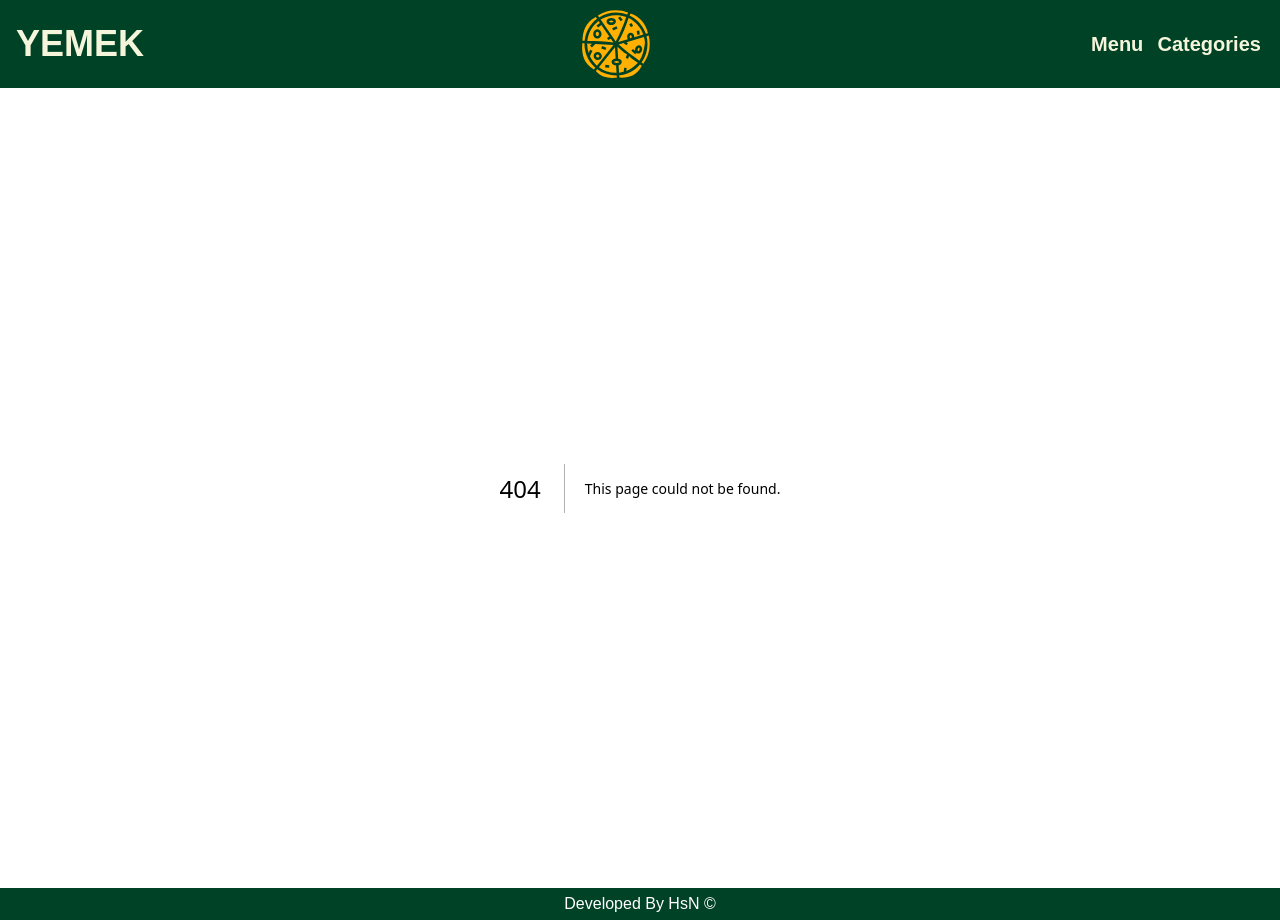
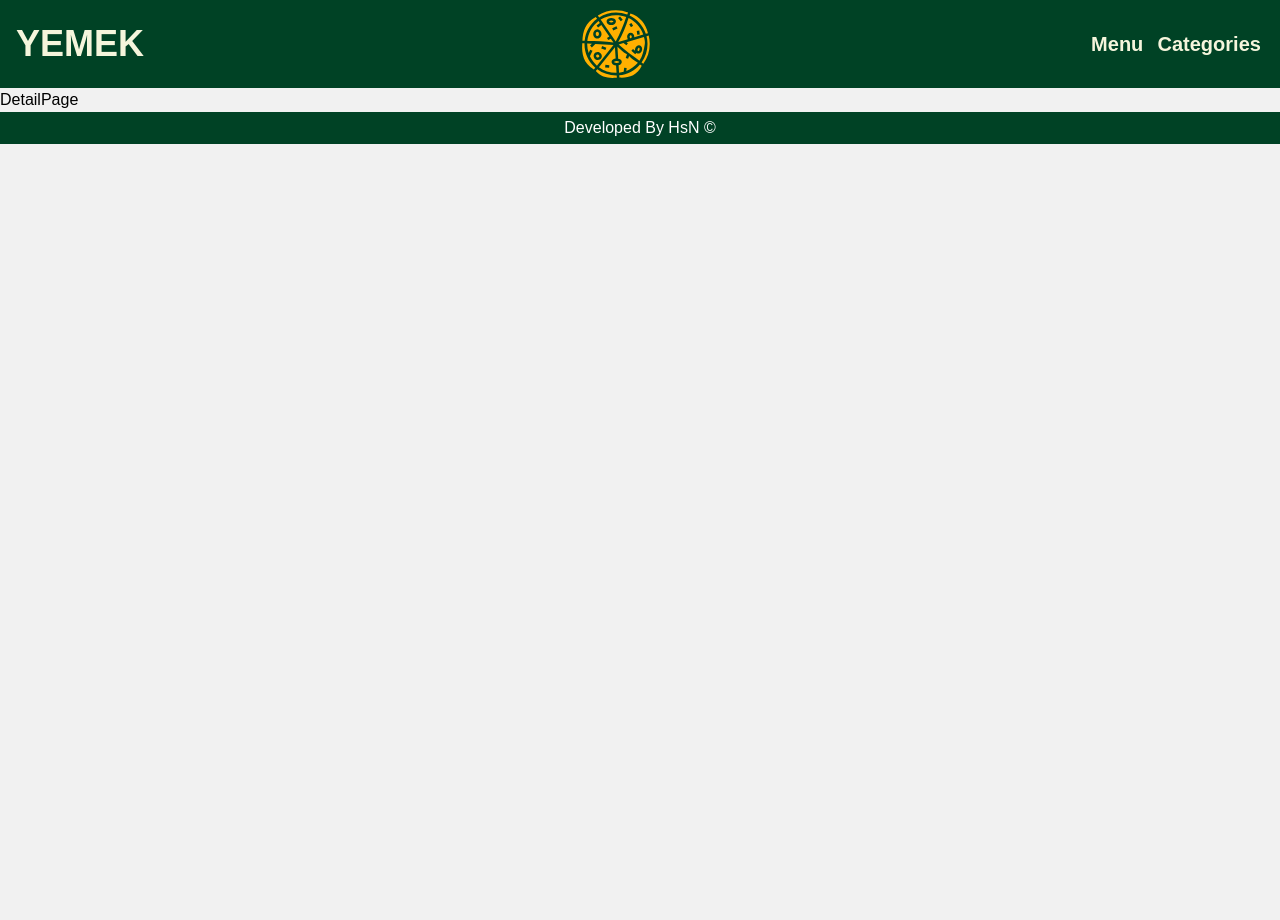
Before and after one commit to hasanashrafi/food-next, a Next.js app: page /menu/1 in a window 1280 px wide. Before the commit this address had no page. After the commit the page ends 800 px from the top, so only its background shows below. Built offline with nearby package versions, Linux system fonts and the light colour scheme.

Commit message:
create dynamic route

```diff
--- /dev/null
+++ b/pages/menu/[id].js
@@ -0,0 +1,9 @@
+import React from 'react'
+
+function DetailPage() {
+  return (
+    <div>DetailPage</div>
+  )
+}
+
+export default DetailPage
```
